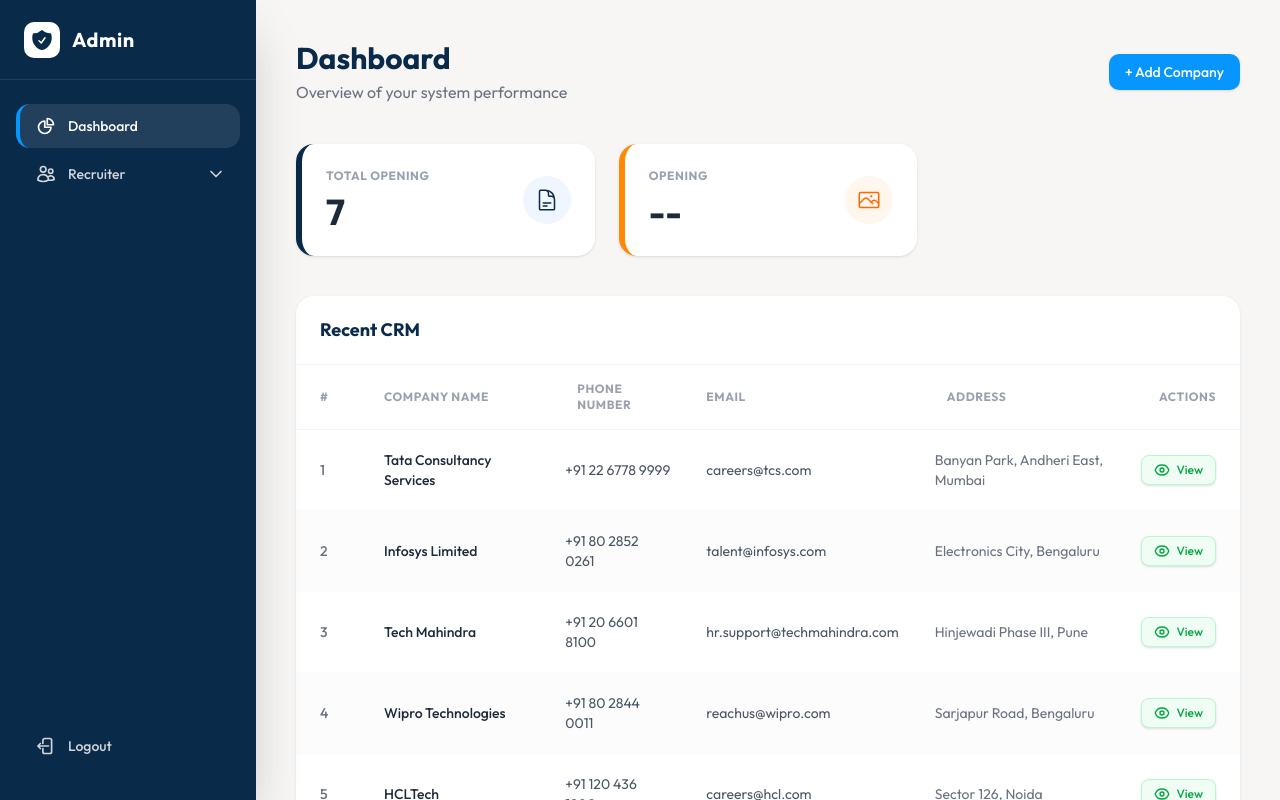
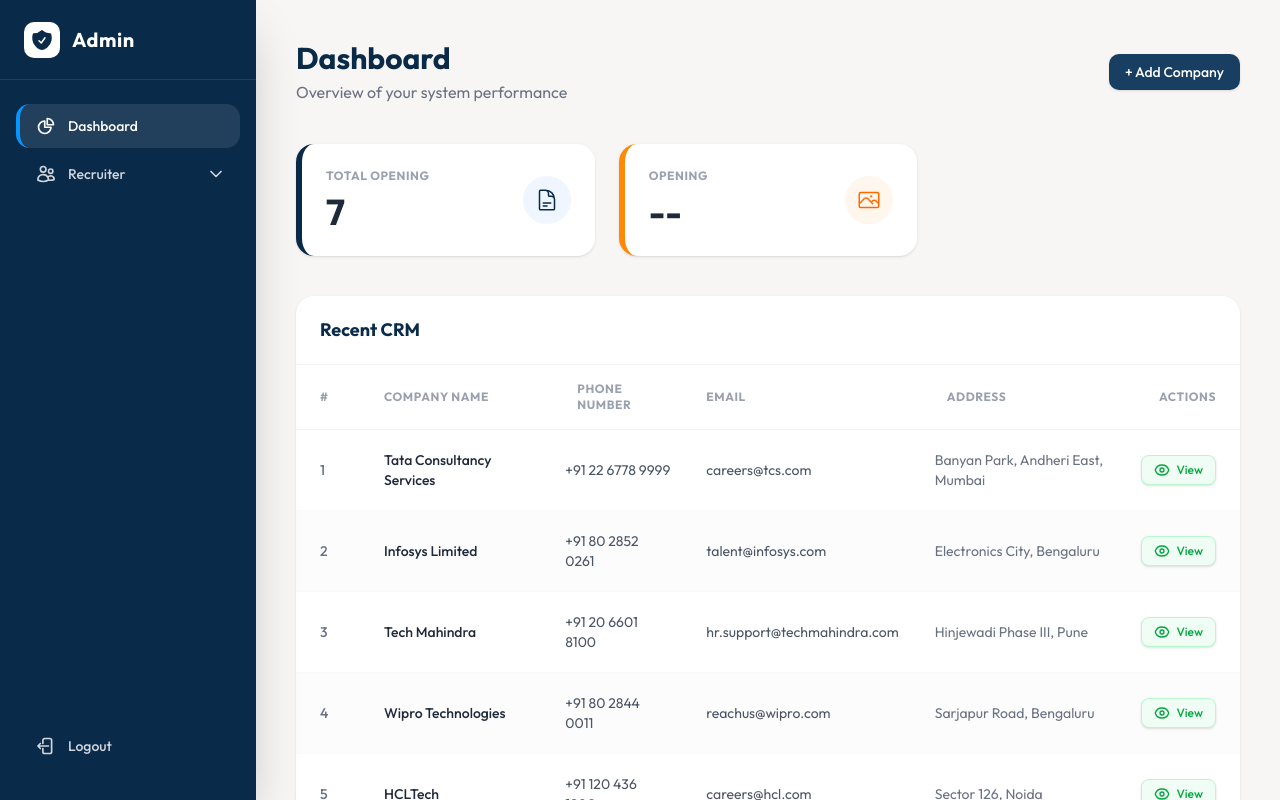
Before and after one commit to BluediamondPVT/crm-Trivesa-NextJs, a Next.js app: page /dashboard/admin in a window 1280 px wide. Built offline with nearby package versions, Linux system fonts and the light colour scheme; sample sign-in values are in the browser's storage.

Commit message:
update button color on admin page

```diff
--- a/src/app/dashboard/admin/page.js
+++ b/src/app/dashboard/admin/page.js
@@ -25,7 +25,7 @@
           <h1 className="text-3xl font-bold text-[#092a49]">Dashboard</h1>
           <p className="text-gray-500 mt-1">Overview of your system performance</p>
         </div>
-        <button className="bg-[#0796fe] text-white px-4 py-2 rounded-lg text-sm font-medium hover:bg-[#0680d9] shadow-sm">
+        <button className="bg-[#183e61] text-white cursor-pointer px-4 py-2 rounded-lg text-sm font-medium hover:bg-[#061a2e] shadow-sm">
           + Add Company
         </button>
       </div>
```
